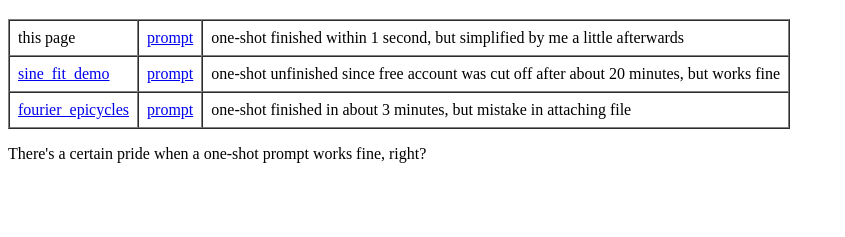
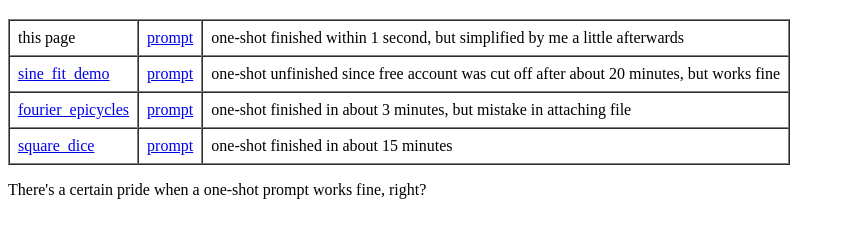
Before and after one commit to bobuhito/AI_generated_pages, a plain HTML site: page index.html in a window 1280 px wide. Shown: the part 61-298 px from the top of the page, without its empty margins (0-845 px from the left). Drawn offline with Linux system fonts and the light colour scheme.

Commit message:
Add square_dice entry to index.html

```diff
--- a/index.html
+++ b/index.html
@@ -21,6 +21,10 @@
 <td><a href="/fourier_epicycles">fourier_epicycles</a></td>
 <td><a href="https://grok.com/share/bGVnYWN5LWNvcHk_8da4e83e-80cb-48f5-8510-ac5db9b87e63" target="_blank" rel="noopener noreferrer">prompt</a></td>
 <td>one-shot finished in about 3 minutes, but mistake in attaching file</td>
+</tr><tr>
+<td><a href="/square_dice">square_dice</a></td>
+<td><a href="https://chatgpt.com/share/6af6397e-0754-83ea-b9c9-f4c4e6822bfd" target="_blank" rel="noopener noreferrer">prompt</a></td>
+<td>one-shot finished in about 15 minutes</td>
 </tr>
 </tbody>
 </table>
```
